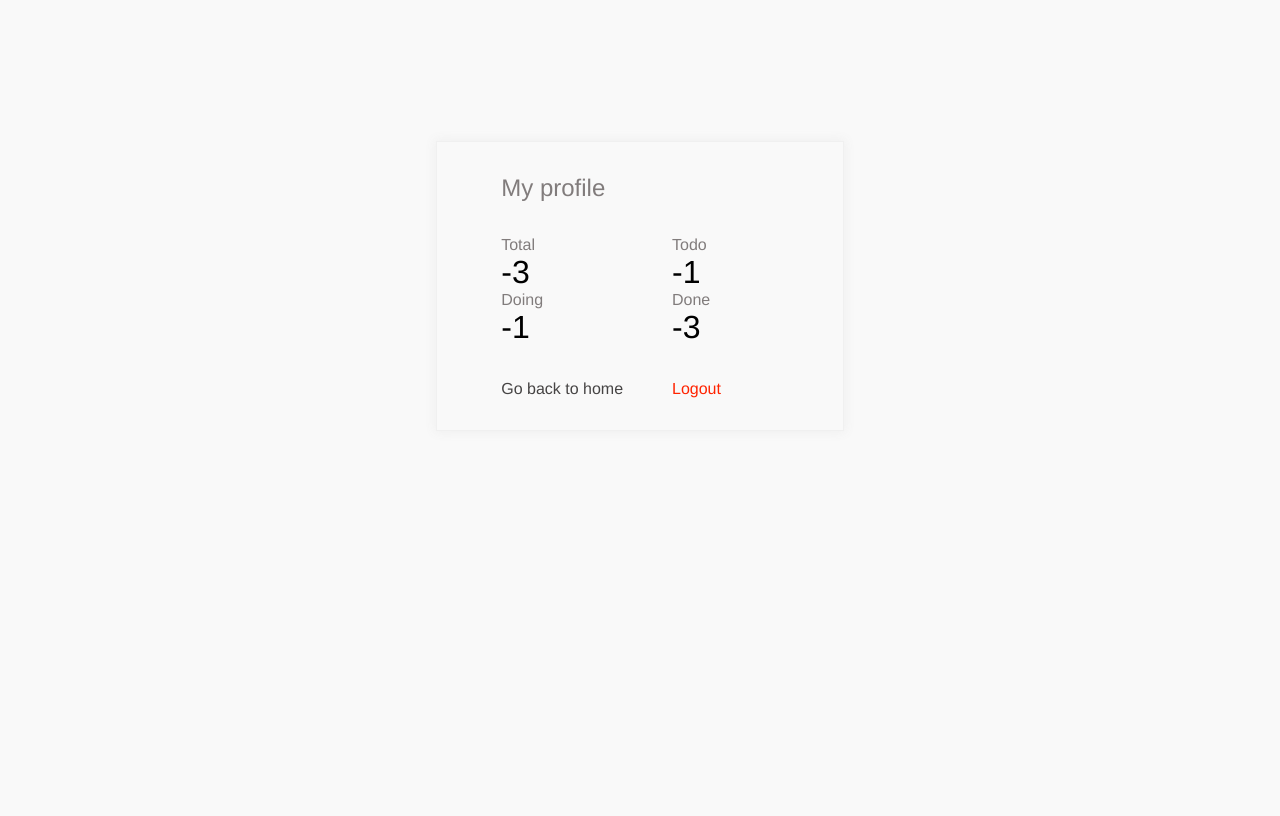
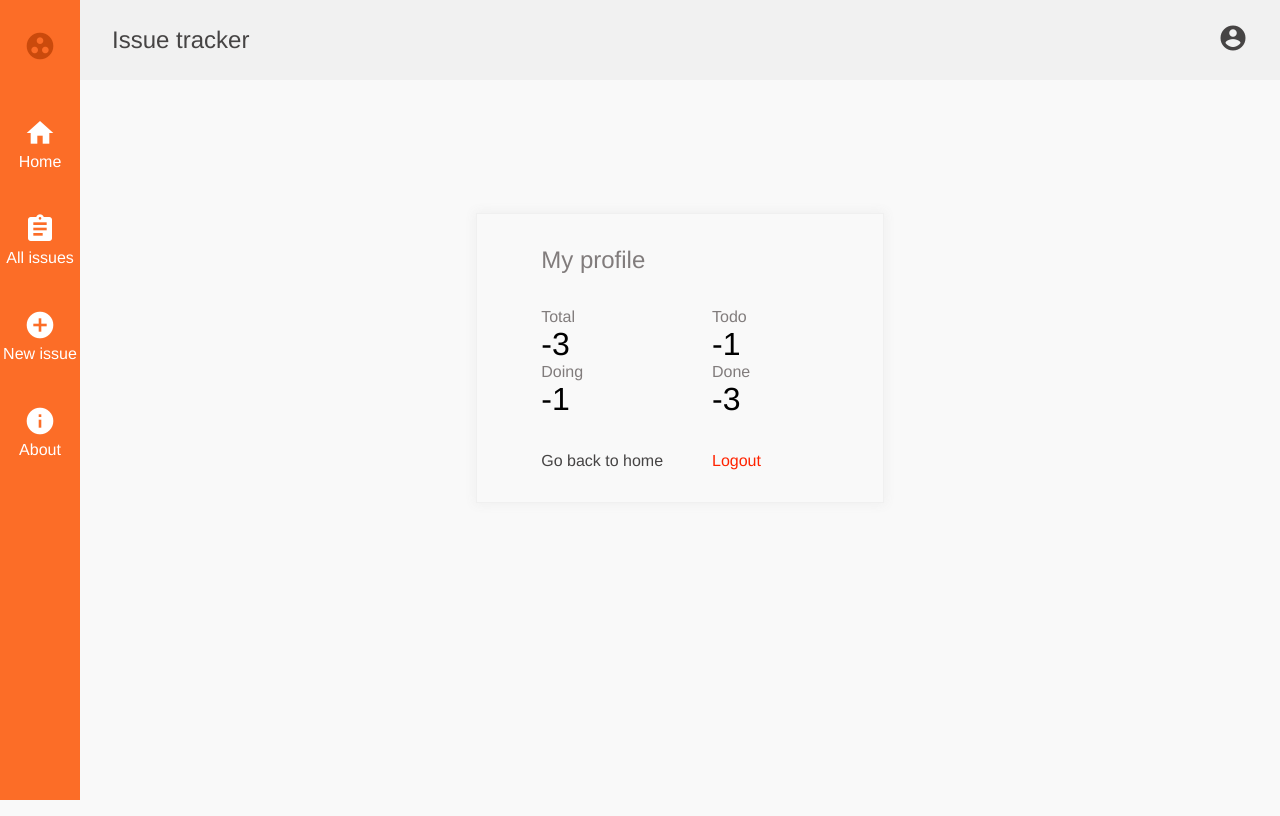
Before and after one commit to devayansarkar/issue-tracker, a Vue app in the folder frontend/: page /profile in a window 1280 px wide. Built offline with nearby package versions, Linux system fonts and the light colour scheme.

Commit message:
styling the profile page

```diff
--- a/frontend/src/styles/profile.page.styles.scss
+++ b/frontend/src/styles/profile.page.styles.scss
@@ -1,4 +1,5 @@
 @import 'variables.scss';
+@import 'pageview.styles.scss';
 
 .profile-page {
     margin: 1rem;
--- a/frontend/src/views/Profile.vue
+++ b/frontend/src/views/Profile.vue
@@ -1,4 +1,8 @@
 <template>
+  <div>
+    <Navbar :page="'profile'" />
+    <div class="page-container">
+      <Topbar />
       <div class="profile-page">
         <div class="profile-page-container">
           <div class="profile-heading">My profile</div>
@@ -40,11 +44,20 @@
           </div>
         </div>
       </div>
+    </div>
+  </div>
 </template>
 
 <script>
+import Navbar from '@/components/Navbar.vue';
+import Topbar from '@/components/Topbar.vue';
+
 export default {
   name: 'Profile',
+  components: {
+    Navbar,
+    Topbar,
+  },
   methods: {
     logout() {
       this.$store.dispatch('logout');
```
Lines whose indentation alone changed are shown as unchanged.
